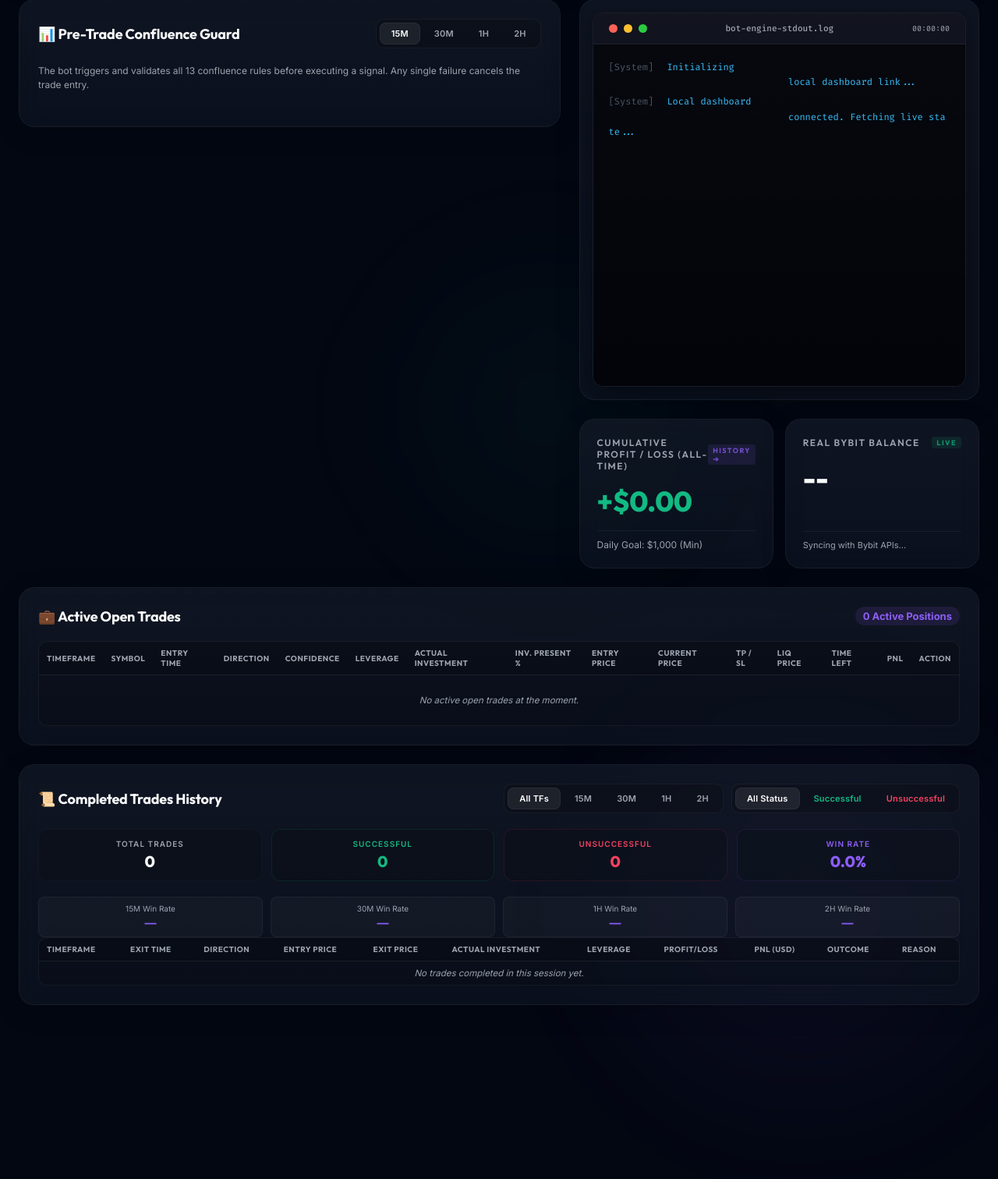
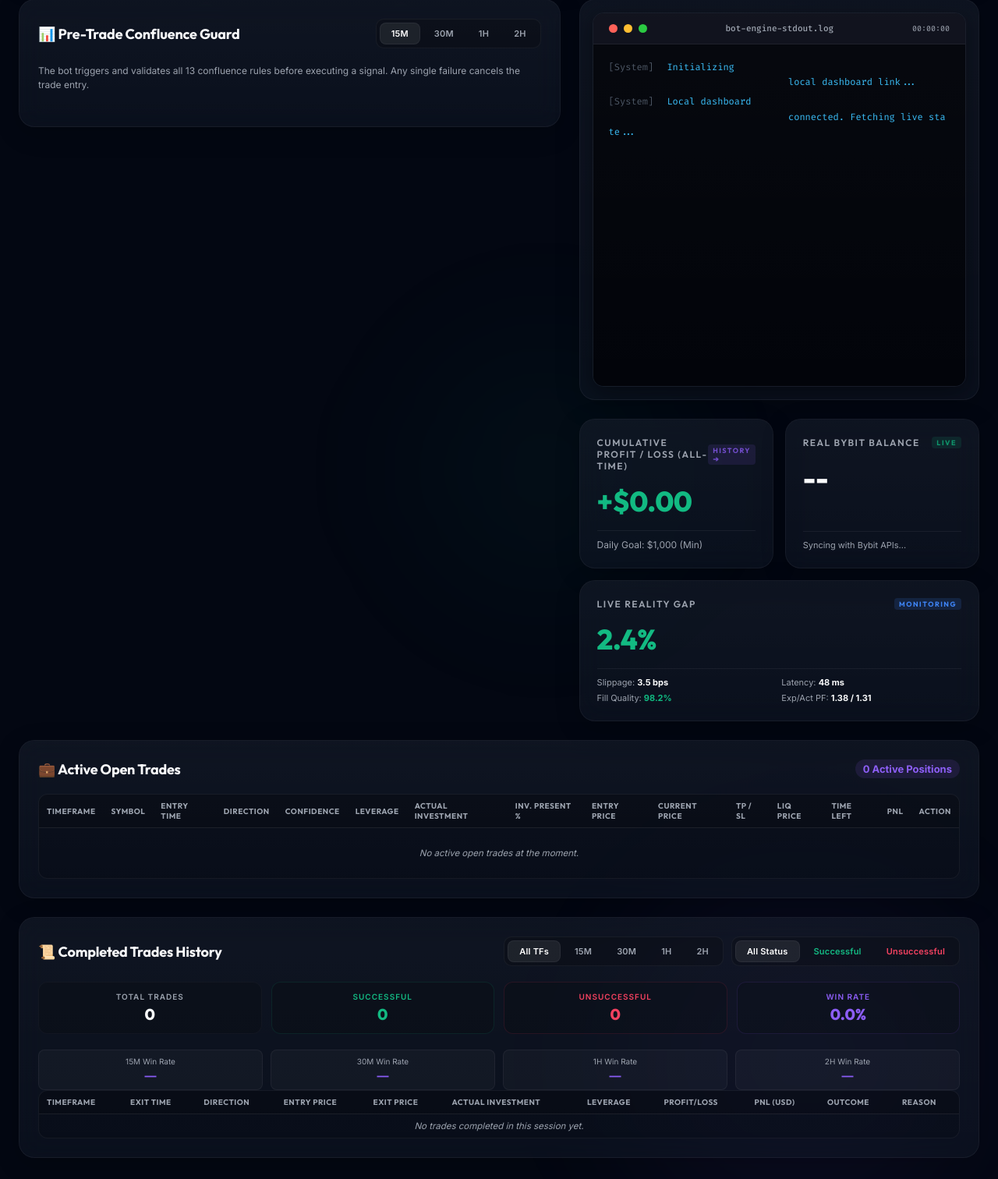
Before and after one commit to mehsim/btc-trading-bot, a Python web app: template templates/index.html in a window 1280 px wide; the page is wider, and only the part inside the window is pictured. Shown: the part 418-1930 px from the top of that part at 78% size. Before the commit the page ends 1707 px from the top of that part, so only its background shows below. Run offline with Jinja, Linux system fonts and the light colour scheme; the template is opened without the code that fills it, so the values that code supplies are empty.

Commit message:
feat(frontend): add Live Reality Gap Monitoring card and automated polling to dashboard UI

```diff
--- a/templates/index.html
+++ b/templates/index.html
@@ -1203,6 +1203,23 @@
                         </div>
                         <div class="card-subtitle" id="bybit-balance-subtitle" style="margin-top: 15px; font-size: 11px; border-top: 1px solid rgba(255,255,255,0.06); padding-top: 10px; color: var(--text-secondary);">
                             Syncing with Bybit APIs...
+                        </div>
+                    </div>
+
+                    <!-- Live Reality Gap Monitoring Card -->
+                    <div class="card" id="reality-gap-card" style="display: flex; flex-direction: column; justify-content: space-between; padding: 22px; min-height: 140px; flex: 1; min-width: 230px; margin-bottom: 0;">
+                        <div>
+                            <div class="card-title" style="display: flex; justify-content: space-between; align-items: center; width: 100%; margin-bottom: 5px;">
+                                <span>Live Reality Gap</span>
+                                <span id="reality-gap-status-badge" style="font-size: 9px; font-weight: 700; color: var(--accent-blue); background: rgba(59,130,246,0.15); padding: 2px 6px; border-radius: 4px;">MONITORING</span>
+                            </div>
+                            <div class="card-value color-bullish" id="reality-gap-pct-val" style="font-size: 36px; margin-top: 15px; font-weight: 800; font-family: 'Outfit', sans-serif;">2.4%</div>
+                        </div>
+                        <div style="margin-top: 15px; display: grid; grid-template-columns: 1fr 1fr; gap: 6px; font-size: 11px; color: var(--text-secondary); border-top: 1px solid rgba(255,255,255,0.06); padding-top: 10px;">
+                            <div>Slippage: <strong id="reality-slippage-val" style="color: var(--text-primary);">3.5 bps</strong></div>
+                            <div>Latency: <strong id="reality-latency-val" style="color: var(--text-primary);">48 ms</strong></div>
+                            <div>Fill Quality: <strong id="reality-fill-val" style="color: var(--accent-green);">98.2%</strong></div>
+                            <div>Exp/Act PF: <strong id="reality-pf-val" style="color: var(--text-primary);">1.38 / 1.31</strong></div>
                         </div>
                     </div>
                 </div>
@@ -2704,6 +2721,32 @@
                 });
             }
         }
+
+        function updateRealityGap() {
+            fetch('/api/reality_gap')
+                .then(res => res.json())
+                .then(data => {
+                    if (data && data.status === "ok") {
+                        const gapVal = document.getElementById("reality-gap-pct-val");
+                        const slipVal = document.getElementById("reality-slippage-val");
+                        const latVal = document.getElementById("reality-latency-val");
+                        const fillVal = document.getElementById("reality-fill-val");
+                        const pfVal = document.getElementById("reality-pf-val");
+                        const statusBadge = document.getElementById("reality-gap-status-badge");
+
+                        if (gapVal) gapVal.innerText = `${parseFloat(data.reality_gap_pct).toFixed(1)}%`;
+                        if (slipVal) slipVal.innerText = `${parseFloat(data.slippage_diff_bp).toFixed(1)} bps`;
+                        if (latVal) latVal.innerText = `${data.execution_latency_ms} ms`;
+                        if (fillVal) fillVal.innerText = `${parseFloat(data.fill_quality_pct).toFixed(1)}%`;
+                        if (pfVal) pfVal.innerText = `${parseFloat(data.expected_pf).toFixed(2)} / ${parseFloat(data.actual_pf).toFixed(2)}`;
+                        if (statusBadge) statusBadge.innerText = data.status_tag || "MONITORING";
+                    }
+                })
+                .catch(err => console.log("[Reality Gap Update Warning]:", err));
+        }
+
+        setInterval(updateRealityGap, 10000);
+        updateRealityGap();
 
         function clearTradeHistory() {
             if (confirm("Are you sure you want to clear the entire trade and prediction history from the backend and Hugging Face space? This will reset the simulated balance back to $80.00.")) {
```
